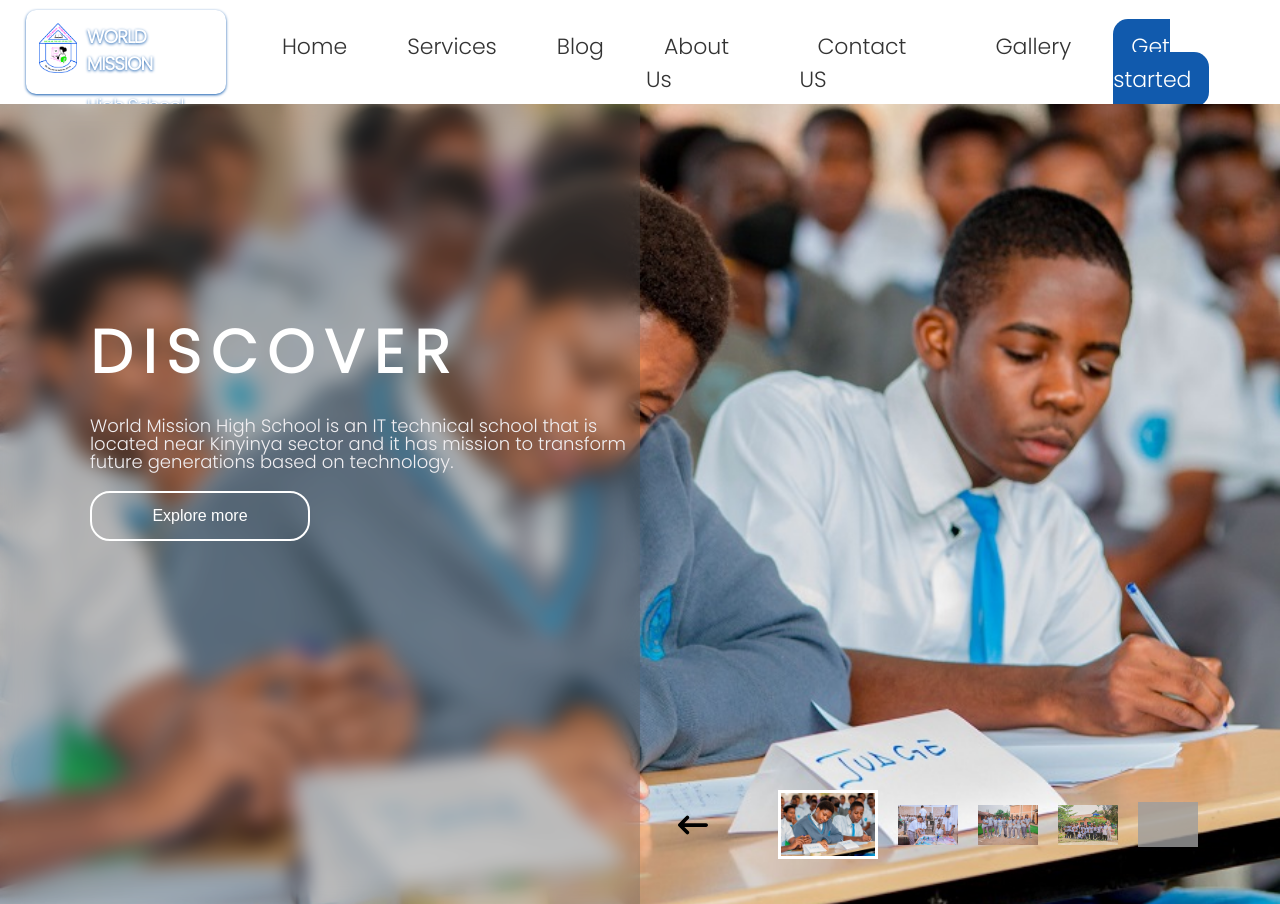
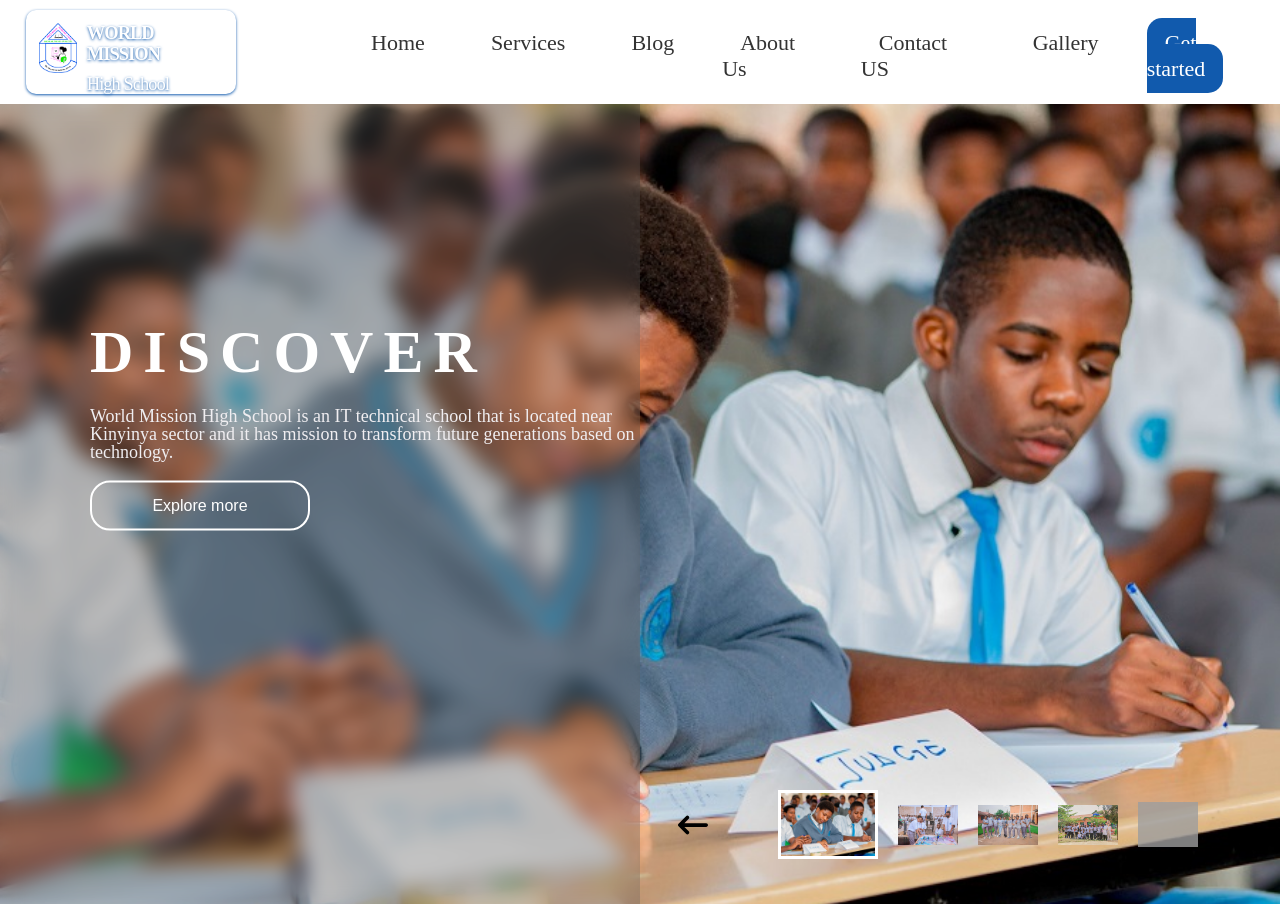
Before and after one commit to Felicien407/Web-work, a plain HTML site: page index.html in a window 1280 px wide. Shown: the top 904 px of the page. Drawn offline with Linux system fonts and the light colour scheme; grey boxes are pictures that could not be loaded.

Commit message:
My new change

```diff
--- a/index.html
+++ b/index.html
@@ -26,10 +26,10 @@
         <nav class="navbar">
             <ul>
                 <li><a href="index.html" id="display">Home</a></li>
-                <li><a href=".services" id="display">Services</a></li>
-                <li><a href=".blog" id="display">Blog</a></li>
-                <li><a href=".about-us" id="display">About Us</a></li>
-                <li><a href=".contact" id="display">Contact US</a></li>
+                <li><a href="#services" id="display">Services</a></li>
+                <li><a href="#blog" id="display">Blog</a></li>
+                <li><a href="#about-us" id="display">About Us</a></li>
+                <li><a href="#contact" id="display">Contact US</a></li>
                 <li><a href="gallery.html" id="display">Gallery</a></li>
                 <li><a href="signin&up.html" id="different">Get started</a></li>
             </ul>
--- a/styles.css
+++ b/styles.css
@@ -9,17 +9,13 @@
 
 :root {
     --color: rgb(17, 90, 173);
-    --backcolor: #24a0e2;
     --bg-color: #323946;
     --second-bg-color: #182527;
-    --text-color: #fff;
     --main-color: #0ef;
-    --other-color: black;
 }
 
 body {
     background: white;
-    font-family: 'Poppins', sans-serif;
 }
 
 .logo {
@@ -61,7 +57,7 @@ p {
 }
 
 nav {
-    margin-left: 4%;
+    margin-left: 10%;
 }
 
 .navbar ul {
@@ -70,7 +66,7 @@ nav {
 }
 
 .navbar ul li {
-    margin: 12px;
+    margin: 15px;
     margin-top: 30px;
 }
 
@@ -415,12 +411,14 @@ footer {
     gap: 50px;
 }
 
-.contact-details, .contact-form {
+.contact-details,
+.contact-form {
     max-width: 45%;
     text-align: left;
 }
 
-.contact-details h2, .contact-form h2 {
+.contact-details h2,
+.contact-form h2 {
     font-size: 1.8rem;
     margin-bottom: 20px;
 }
@@ -451,7 +449,8 @@ footer {
     gap: 15px;
 }
 
-.contact-form input, .contact-form textarea {
+.contact-form input,
+.contact-form textarea {
     width: 100%;
     padding: 10px;
     font-size: 1rem;
@@ -485,7 +484,8 @@ footer {
         align-items: center;
     }
 
-    .contact-details, .contact-form {
+    .contact-details,
+    .contact-form {
         width: 100%;
         max-width: 100%;
         margin-bottom: 30px;
```
Also changed, not shown: script.js (indentation only).
